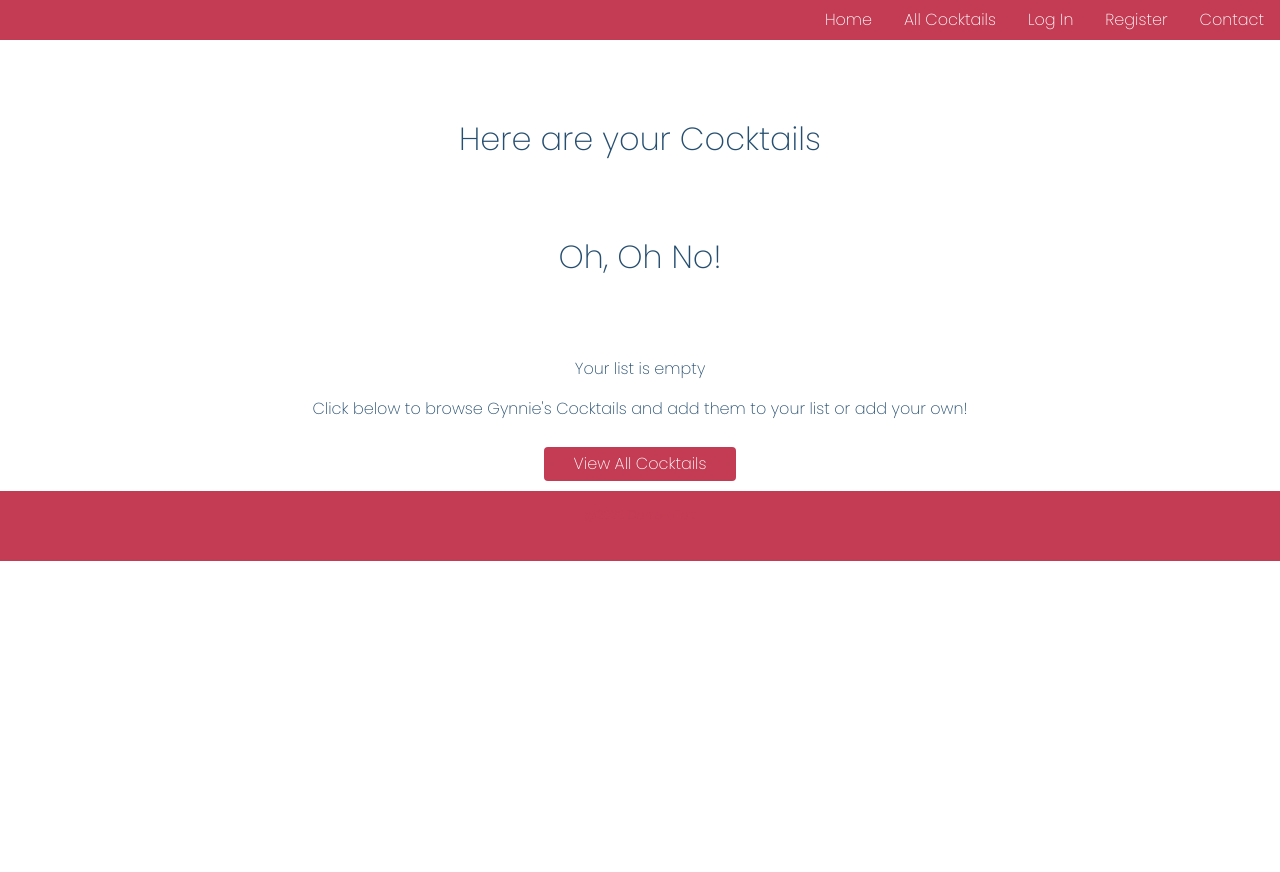
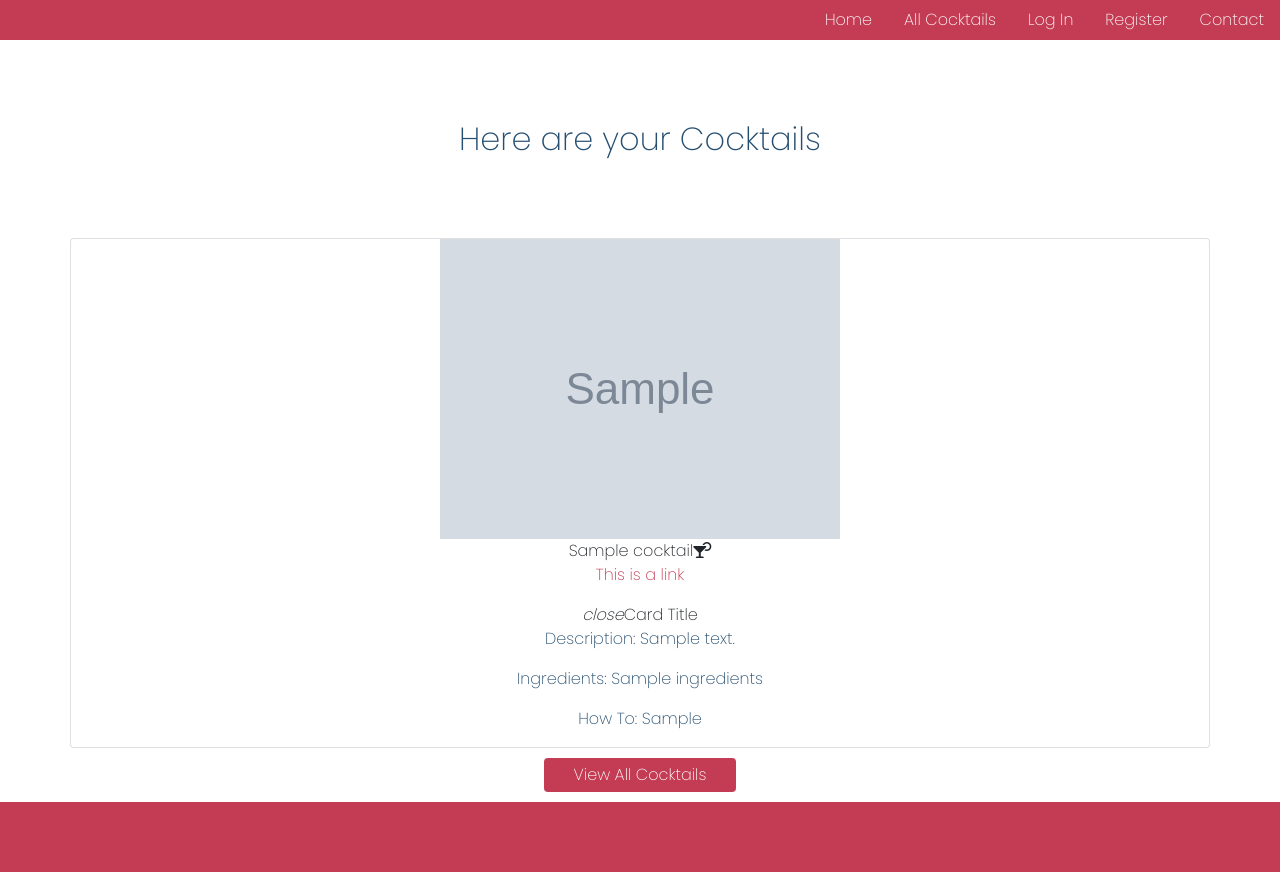
Before and after one commit to Taitdanielle/Gynnie, a Flask app: page /cocktailpage in a window 1280 px wide. Before the commit the page ends 561 px from the top, so only its background shows below. Run offline with Flask 2, Linux system fonts and the light colour scheme; grey boxes marked "Sample" are stand-in pictures; a database or web service that is not in the repository returns one stand-in record (values such as "Sample title"); some libraries are stand-ins or nearby versions.

Commit message:
added layout details for when a cocktail is added

```diff
--- a/templates/pages/cocktails/my-cocktails.html
+++ b/templates/pages/cocktails/my-cocktails.html
@@ -3,14 +3,28 @@
 <section class="row">
     <div class="col-sm-12">
         <div class="my-list">
+        <h2 class="my-list__title">Here are your Cocktails</h2>
+        {% for cocktail in cocktails %}
 
-            <h2 class="my-list__title">Here are your Cocktails</h2>
-
-            <div class="my-list__no-cocktails">
-                <h2 class="my-list__title">Oh, Oh No!</h2>
-                <p class="my-list__text">Your list is empty</p>
-                <p class="my-list__text">Click below to browse Gynnie's Cocktails and add them to your list or add your own!</p>
-            </div>
+  <div class="container card">
+    <div class="card-image waves-effect waves-block waves-light">
+      <img class="activator" src="{{cocktail.image}}">
+    </div>
+    <div class="card-content">
+      <span class="card-title activator grey-text text-darken-4">{{ cocktail.cocktail_name }}<i class="fas fa-cocktail"></i></span>
+      <p><a href="#">This is a link</a></p>
+    </div>
+    <div class="card-reveal">
+      <span class="card-title grey-text text-darken-4"><i class="material-icons right">close</i>Card Title</span>
+      <p class="cocktail-page__right-panel__text">
+						<span>Description: </span>{{ cocktail.description }}</p>
+					<p class="cocktail-page__right-panel__text">
+						<span>Ingredients: </span>{{ cocktail.ingredients }}</p>
+					<p class="cocktail-page__right-panel__text">
+						<span>How To: </span>{{ cocktail.how_to }}</p>
+    </div>
+  </div>
+  {% endfor %}
             <a aria-label="Cocktails" class="btn btn__primary" href="{{ url_for('cocktails') }}">View All Cocktails</a>
 
         </div>
```
